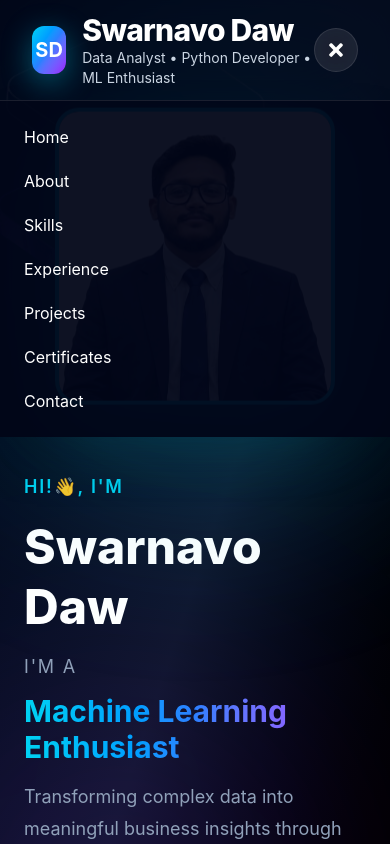
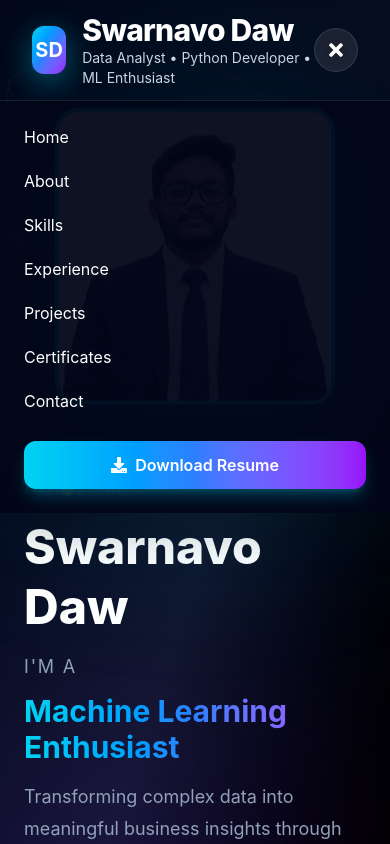
Before and after one commit to SWARNAVO-DAW/swarnavo-portfolio, a React (Vite) app: page / in a window 390 px wide. Both pictures are taken after a click on the button 336 px from the left and 50 px from the top of the page. Shown: the top 844 px of the page. Built offline with nearby package versions, Linux system fonts and the light colour scheme.

Commit message:
Add resume button to mobile menu

```diff
--- a/src/components/Navbar.jsx
+++ b/src/components/Navbar.jsx
@@ -194,6 +194,15 @@ function Navbar() {
             <a href="#contact" onClick={() => setMenuOpen(false)} className="text-slate-900 transition-colors hover:text-cyan-400 dark:text-white">
               Contact
             </a>
+            <a
+              href="/resume.pdf"
+              download
+              onClick={() => setMenuOpen(false)}
+              className="mt-2 flex items-center justify-center gap-2 rounded-xl bg-gradient-to-r from-cyan-400 via-blue-500 to-purple-600 px-5 py-3 font-semibold text-white shadow-lg shadow-cyan-500/30 transition-all duration-300 hover:scale-105"
+            >
+              <FaDownload />
+              Download Resume
+            </a>
           </div>
         </div>
       )}
```
